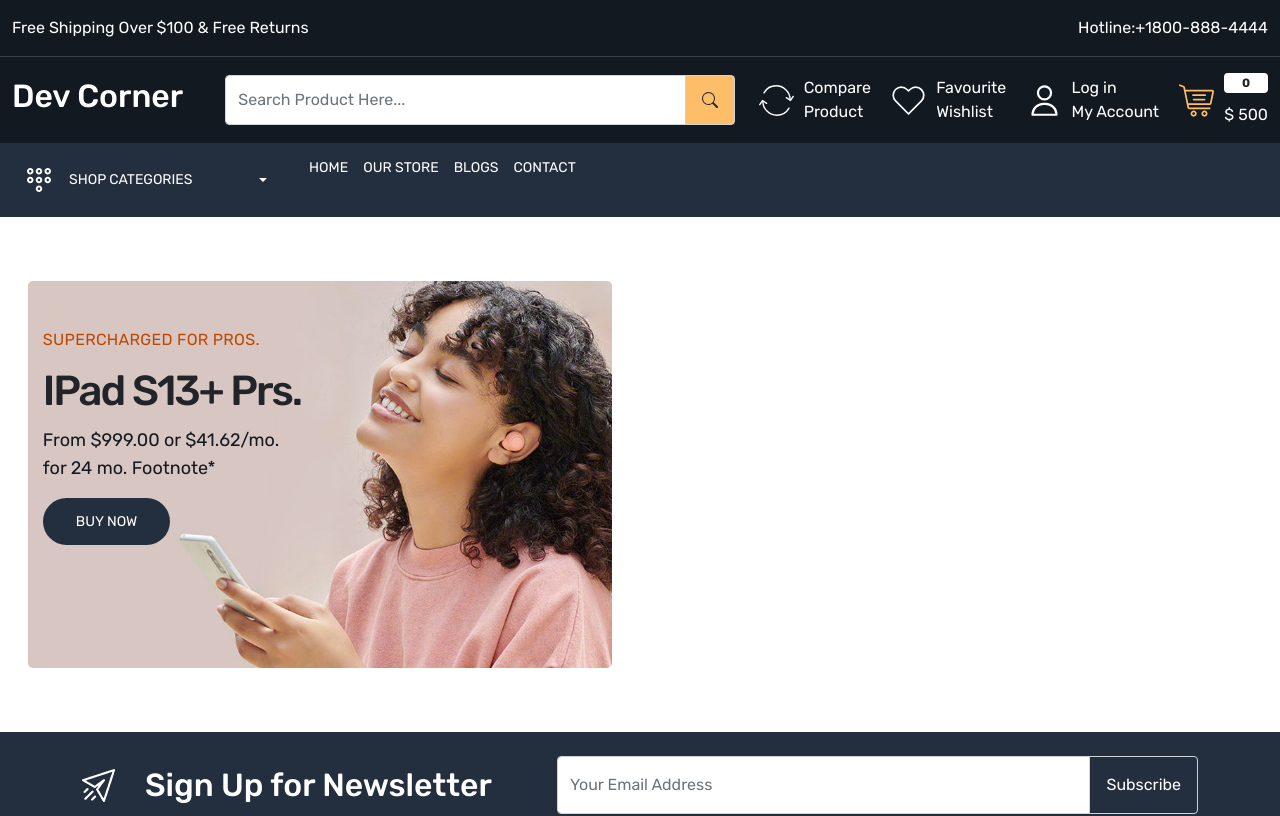
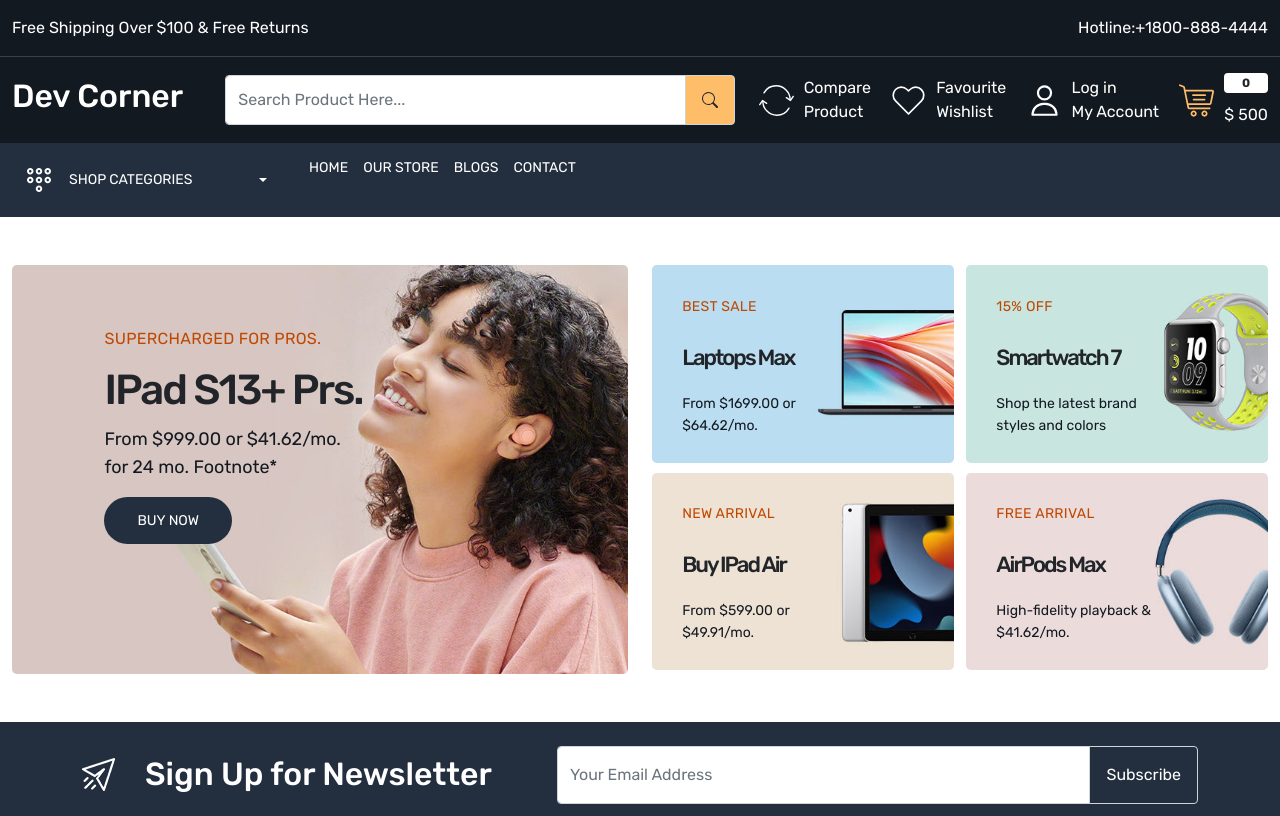
Before and after one commit to kakther/digital_market, a React (Create React App) app: page / in a window 1280 px wide. Shown: the top 816 px of the page. Built offline with nearby package versions, Linux system fonts and the light colour scheme.

Commit message:
Added Home wrapper 1

```diff
--- a/src/App.css
+++ b/src/App.css
@@ -9,6 +9,7 @@
   --color-febd69: #febd69;
   --color-232f3e: #232f3e;
   --color-bf4800: #bf4800;
+  --color-f5f5f7: #f5f5f7;
 }
 body {
   font-family: 'Rubik', sans-serif;
@@ -110,7 +111,7 @@
 /* Home Page */
 .main-banner-content {
   top: 15%;
-  left: 5%;
+  left: 15%;
 }
 .main-banner-content h4 {
   font-size: 16px;
@@ -134,5 +135,35 @@
   letter-spacing: 0.4;
   color: var(--color-131921);
 }
+.small-banner-content {
+  top: 15%;
+  left: 10%;
+}
+.small-banner-content h4 {
+  font-size: 14px;
+  line-height: 24px;
+  font-weight: 400;
+  color: var(--color-bf4800);
+  margin: 0 0 12px;
+  letter-spacing: 0.3px;
+  text-transform: uppercase;
+}
+.small-banner-content h5 {
+  font-size: 22px;
+  line-height: 54px;
+  letter-spacing: -2px;
+  font-weight: 500;
+  text-transform: none;
+}
+.small-banner-content p {
+  font-size: 14px;
+  line-height: 22px;
+  letter-spacing: 0.4;
+  color: var(--color-131921);
+}
+.small-banner {
+  width: 49%;
+}
+
 
 /* Footer Part End */
--- a/src/pages/Home.js
+++ b/src/pages/Home.js
@@ -4,11 +4,11 @@
 const Home = () => {
   return (
     <>
-      <section className="home-wrapper-1 py-5">
+    <section className="home-wrapper-1 py-5">
         <div className="container-xxl">
           <div className="row">
             <div className="col-6">
-              <div className="main-banner position-relative p-3">
+              <div className="main-banner position-relative">
               <img
                 src="./images/main-banner-1.jpg"
                 className="img-fluid rounded-3"
@@ -22,10 +22,62 @@
               </div>
               </div>
             </div>
-            <div className="col-6"></div>
+            <div className="col-6">
+              <div className="d-flex flex-wrap gap-10 justify-content-between align-items-center">
+                <div className="small-banner position-relative ">
+                  <img
+                    src="./images/catbanner-01.jpg"
+                    className="img-fluid rounded-3"
+                    alt="catbanner-01"
+                  />
+                  <div className="small-banner-content position-absolute">
+                    <h4>BEST SALE</h4>
+                    <h5>Laptops Max</h5>
+                    <p>From $1699.00 or <br/> $64.62/mo.</p>
+                  </div>
+                </div>
+                <div className="small-banner position-relative ">
+                  <img
+                    src="./images/catbanner-02.jpg"
+                    className="img-fluid rounded-3"
+                    alt="catbanner-02"
+                  />
+                <div className="small-banner-content position-absolute">
+                  <h4>15% OFF</h4>
+                  <h5>Smartwatch 7</h5>
+                  <p>Shop the latest brand <br/> styles and colors</p>
+                </div>
+                </div>
+                <div className="small-banner position-relative ">
+                  <img
+                    src="./images/catbanner-03.jpg"
+                    className="img-fluid rounded-3"
+                    alt="catbanner-02"
+                  />
+                <div className="small-banner-content position-absolute">
+                  <h4>NEW ARRIVAL</h4>
+                  <h5>Buy IPad Air</h5>
+                  <p>From $599.00 or <br/> $49.91/mo.</p>
+                </div>
+              </div>
+                <div className="small-banner position-relative ">
+                  <img
+                    src="./images/catbanner-04.jpg"
+                    className="img-fluid rounded-3"
+                    alt="catbanner-02"
+                  />
+                <div className="small-banner-content position-absolute">
+                  <h4>FREE ARRIVAL</h4>
+                  <h5>AirPods Max</h5>
+                  <p>High-fidelity playback & <br/> $41.62/mo.</p>
+                </div>
+                </div>
+              </div>
+            </div>
           </div>
         </div>
      </section>
+
     </>
   )
 }
```
